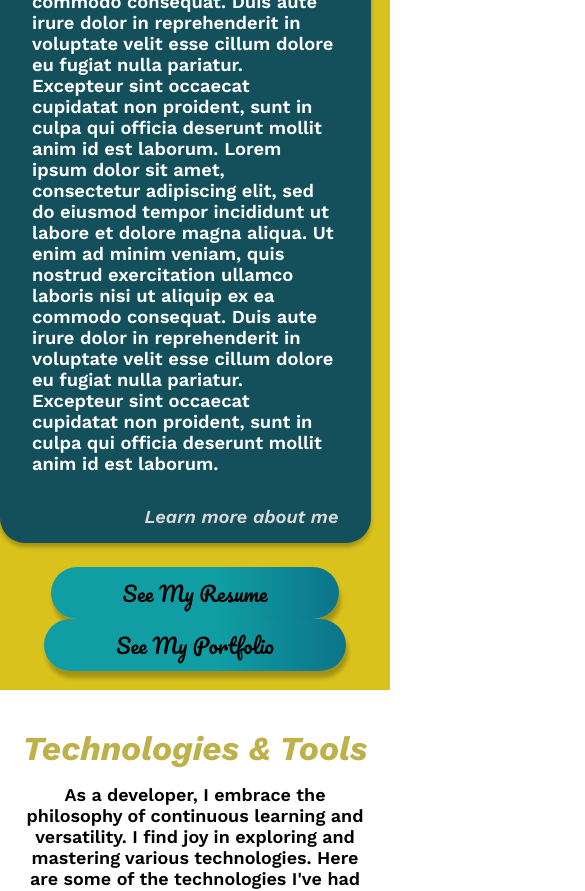
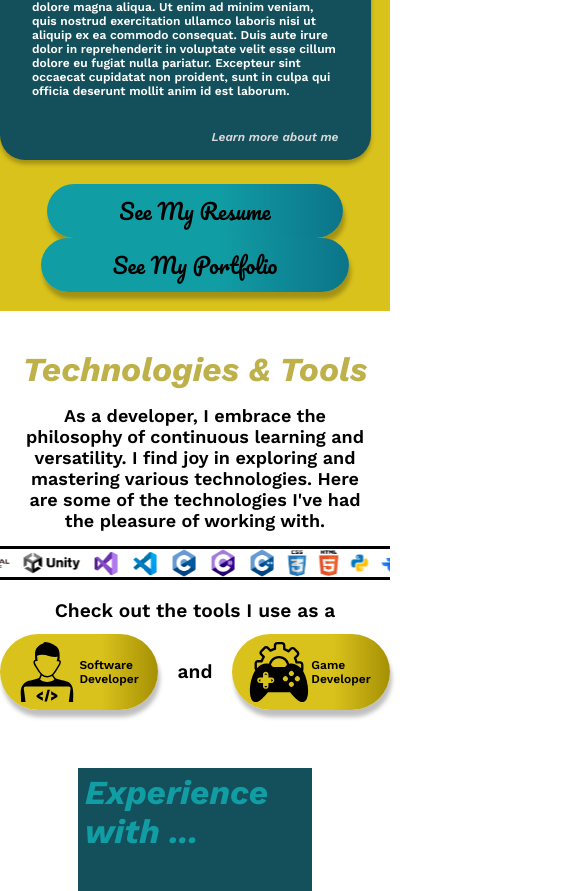
Before and after one commit to JMx36/Portfolio, a React (Vite) app in the folder portfolio-website/: page /index.html in a window 390 px wide. Shown: the part 1040-1931 px from the top of the page, 585 px wide, since content can reach past the window. Built offline with nearby package versions, Linux system fonts and the light colour scheme; a web font is replaced by a local one.

Commit message:
changed fonts sizes to rem and added font weight css classes

```diff
--- a/portfolio-website/src/components/NavBar.jsx
+++ b/portfolio-website/src/components/NavBar.jsx
@@ -1,4 +1,3 @@
-import burgerIcon from "../assets/Images/TempLogos/burger_icon.png"
 import { useMediaQuery } from 'react-responsive';
 import React, { useState, useEffect} from 'react';
 import {Rectangle, Circle, Triangle} from "../components/utilities.jsx"
--- a/portfolio-website/src/components/PortfolioItem.jsx
+++ b/portfolio-website/src/components/PortfolioItem.jsx
@@ -1,10 +1,5 @@
 import React from 'react'
 import {Button} from "../components/utilities.jsx"
-
-
-const CalculatePositions = () => {
-
-}
 
 const TaskDescription = ({task_title, tasks}) =>
 {
--- a/portfolio-website/src/style/text.css
+++ b/portfolio-website/src/style/text.css
@@ -1,30 +1,69 @@
 :root
 {
-  --fs-title: clamp(2rem, 4.5vw + 1rem, 12rem);
-  --fs-subtitle: clamp(2rem, 2vw + 1rem, 5rem);
-  --fs-normal-medium: clamp(0.5rem, 0.6vw + 1rem, 5rem);
-  --fs-normal-small: clamp(0.2rem, 0.5vw + 1rem, 5rem);
-  --fs-cursive: clamp(0.1rem, 1.2vw + 1rem, 5rem);
-  --fs-normal-bigger: clamp(0.6rem, 1.5vw + 1rem, 6rem);
-  --fs-32px: clamp(0.1rem, 1vw + 1rem, 5rem);
+  --fs-20px: 0.6rem;
+  --fs-24px: 0.75rem;
+  --fs-30px: 1.125rem;
+  --fs-32px: 1.2rem;
+  --fs-36px: 1.35rem;
+  --fs-40px: 1.5rem;
+  --fs-64px: clamp(2rem, 4.5vw + 1rem, 12rem);
+}
+
+
+@media (min-width: 1000px)
+{
+  :root
+  {
+    --fs-20px: 1.25rem;
+    --fs-24px: 1.5rem;
+    --fs-30px: 1.875rem;
+    --fs-32px: 2rem;
+    --fs-36px: 2.25rem;
+    --fs-40px: 2.5rem;
+  }
+}
+
+.work-sans-family
+{
+  font-family: 'Work Sans';
+}
+
+.fw-300
+{
+  font-weight: 300;
+}
+
+.fw-400
+{
+  font-weight: 400;
+}
+
+.fw-600
+{
+  font-weight: 600;
+}
+
+.fw-700
+{
+  font-weight: 700;;
 }
 
 .thin-white-text {
     font-family: 'Work Sans';
-    font-size: var(--fs-normal-small); /* 20px */
+    font-size: var(--fs-20px); /* 20px */
     font-weight: 300;
   }
 
 .italic-title {
   font-family: 'Work Sans';
-  font-size: var(--fs-title); /* 64px */
+  font-size: var(--fs-64px); /* 64px */
   font-weight: 700;
   font-style: italic;
 }
 
 .cursive-button {
   font-family: "Pacifico";
-  font-size: var(--fs-cursive); /* 36px */
+  font-size: var(--fs-36px); /* 36px */
   font-weight: 400;
 }
 
@@ -37,26 +76,26 @@
 
 .normal-text-medium {
   font-family: 'Work Sans';
-  font-size: var(--fs-normal-medium); /* 24px */
+  font-size: var(--fs-24px); /* 24px */
   font-weight: 600;
 }
 
 .normal-text-bigger
 {
   font-family: 'Work Sans';
-  font-size: var(--fs-normal-bigger);
+  font-size: var(--fs-40px);
   font-weight: 600;
 }
 
 .description-text {
   font-family: 'Work Sans';
-  font-size: var(--fs-normal-small); /* 20px */
+  font-size: var(--fs-30px); /* 20px */
   font-weight: 600;
 }
 
 .sub-title-text {
   font-family: 'Work Sans';
-  font-size: var(--fs-subtitle); /* 40px */
+  font-size: var(--fs-20px); /* 40px */
   font-weight: 600;
 }
 
```
